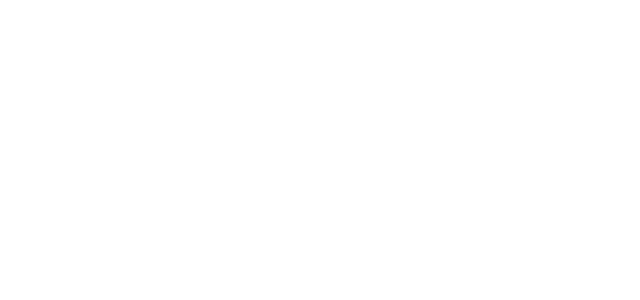
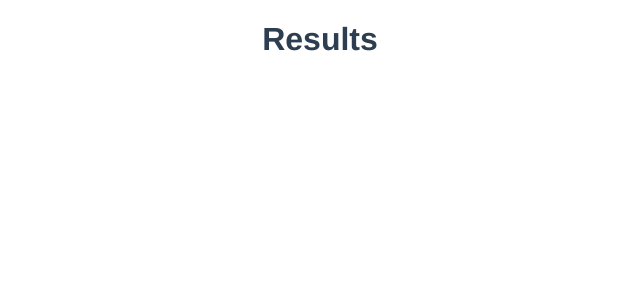
Before and after one commit to Allicce/memory-game, a Vue app: page /results in a window 1280 px wide. Shown: the top 300 px of the page, without its empty margins (320-960 px from the left). Built offline with nearby package versions, Linux system fonts and the light colour scheme.

Commit message:
Result screen part 1

```diff
--- /dev/null
+++ b/src/components/Input.vue
@@ -0,0 +1,15 @@
+<template>
+    <div>
+      <input/>
+    </div>
+</template>
+
+<script>
+export default {
+  name: 'Input'
+}
+</script>
+
+<style scoped>
+
+</style>
--- a/src/router/index.js
+++ b/src/router/index.js
@@ -5,6 +5,7 @@
 import WelcomePage from '../views/WelcomePage'
 import UsersResults from '../views/UsersResults'
 import ContactUs from '../views/ContactUs'
+import Results from '../views/Results'
 
 Vue.use(VueRouter)
 
@@ -33,6 +34,11 @@
     path: '/contact-us',
     name: 'contactUs',
     component: ContactUs
+  },
+  {
+    path: '/results',
+    name: 'results',
+    component: Results
   }
 ]
 
--- /dev/null
+++ b/src/views/Results.vue
@@ -0,0 +1,27 @@
+<template>
+  <div>
+    <h1>Results</h1>
+    <div v-for="(number, index) in watchNumber" :key="index"> {{ number }}</div>
+  </div>
+</template>
+
+<script>
+import { mapState } from 'vuex'
+export default {
+  name: 'Results',
+  data () {
+    return {
+      number: ''
+    }
+  },
+  computed: {
+    ...mapState([
+      'watchNumber'
+    ])
+  }
+}
+</script>
+
+<style scoped>
+
+</style>
--- a/src/views/UsersResults.vue
+++ b/src/views/UsersResults.vue
@@ -1,20 +1,24 @@
 <template>
     <div>
       <h1>Uzivatel pise vysledok</h1>
-      <p v-for="(num, index) in watchNumber" :key="index">{{num}}</p>
+      <div>
+        <Input v-for="index in 6" :key="index"/>
+      </div>
+      <Button class="button" name="Výsledok" routeTo="/results"/>
+
     </div>
 
 </template>
 
 <script>
+import Input from '../components/Input'
+import Button from '../components/Button'
 
 export default {
   name: 'UsersResults',
-  props: {
-    watchNumber: Array
-  },
   components: {
-
+    Input,
+    Button
   }
 }
 </script>
```
